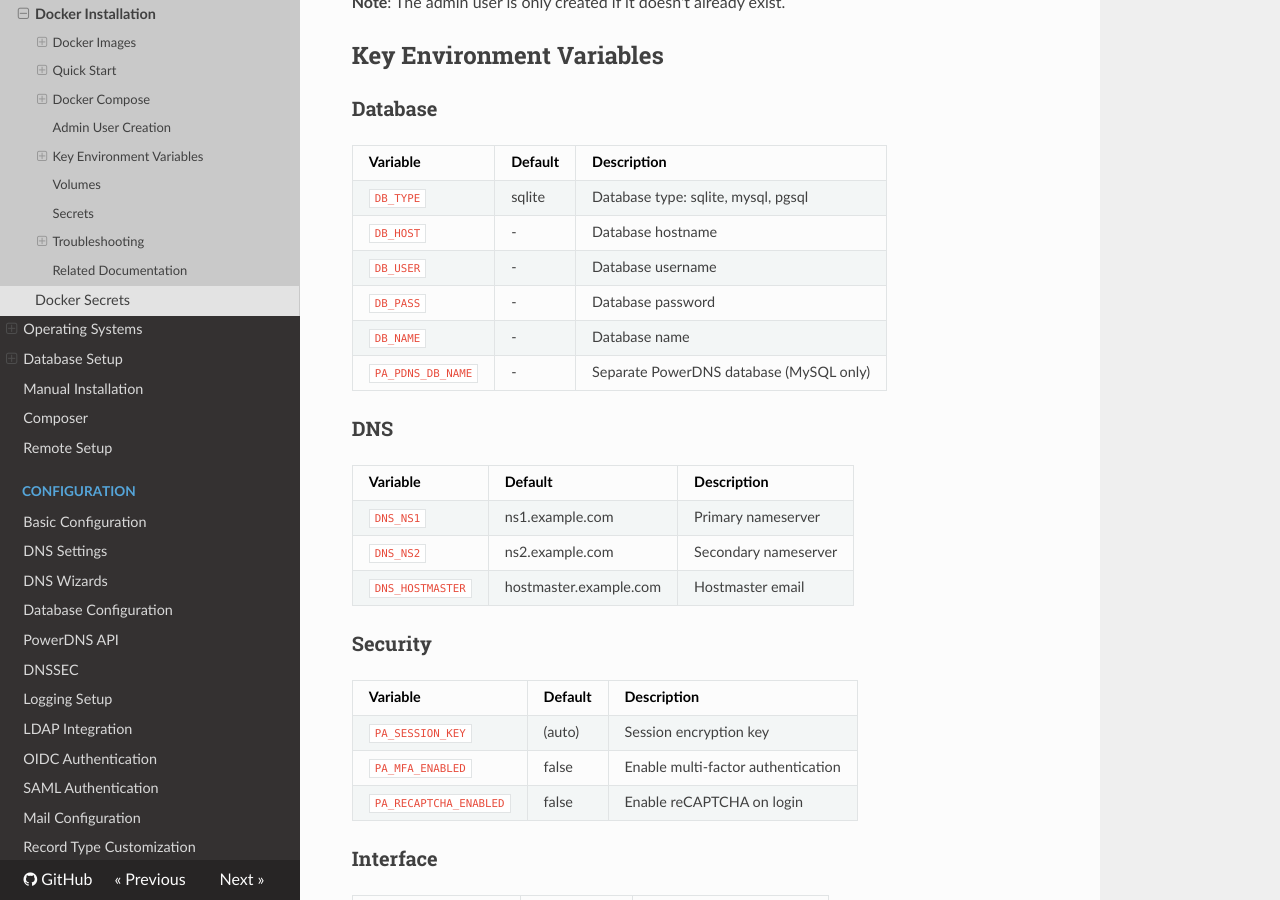
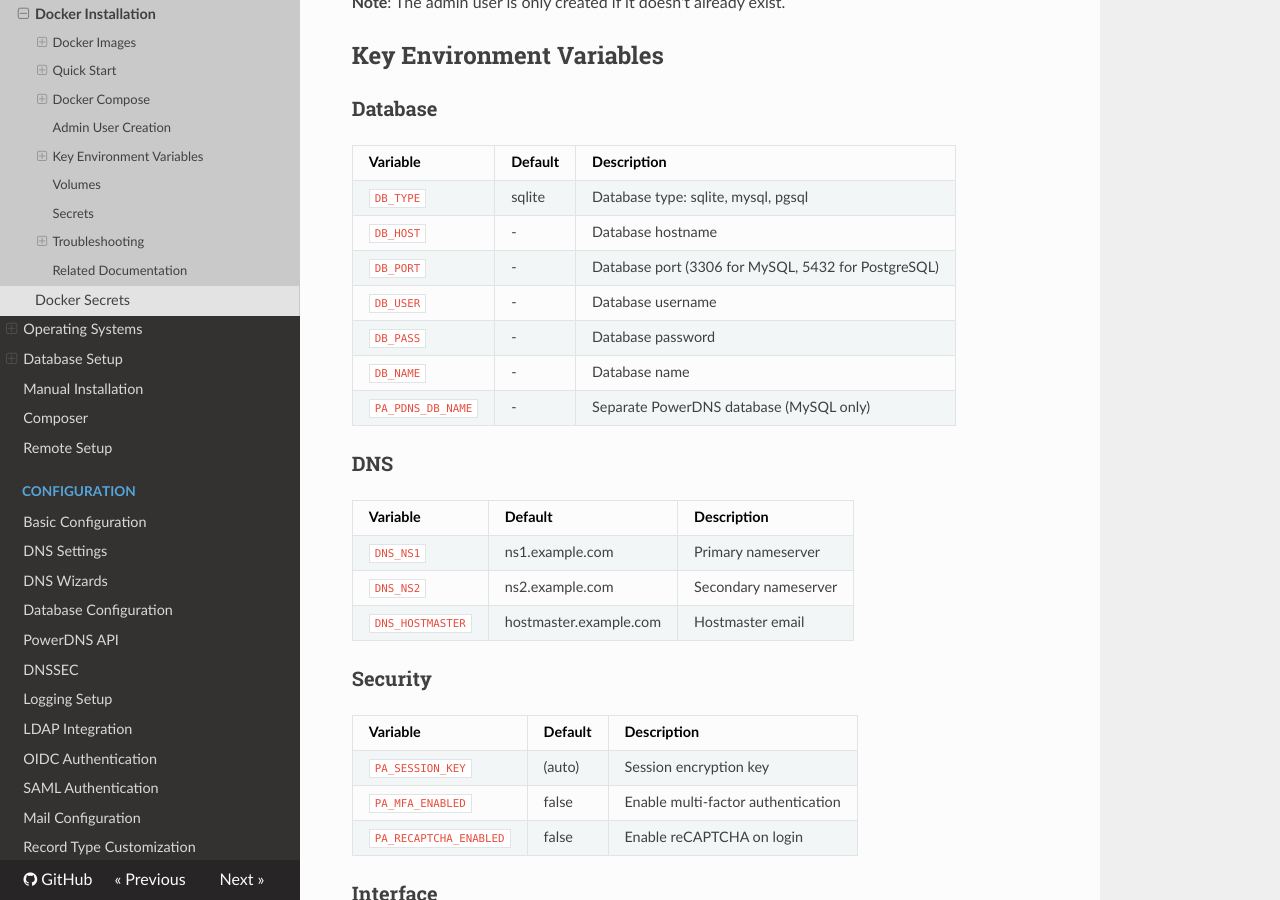
Before and after one commit to poweradmin/poweradmin-docs, an MkDocs documentation site: the page built from docs/installation/docker.md, in a window 1280 px wide and 900 px high, scrolled down 3413 px. Built offline with MkDocs 1.6.1, drawn with Linux system fonts in a browser that asks for light colours; nearby versions of some CDN libraries.

Commit message:
docs(docker): add DB_PORT to environment variables table

```diff
--- a/docs/installation/docker.md
+++ b/docs/installation/docker.md
@@ -193,6 +193,7 @@ docker logs poweradmin | grep -i password
 |----------|---------|-------------|
 | `DB_TYPE` | sqlite | Database type: sqlite, mysql, pgsql |
 | `DB_HOST` | - | Database hostname |
+| `DB_PORT` | - | Database port (3306 for MySQL, 5432 for PostgreSQL) |
 | `DB_USER` | - | Database username |
 | `DB_PASS` | - | Database password |
 | `DB_NAME` | - | Database name |
```
